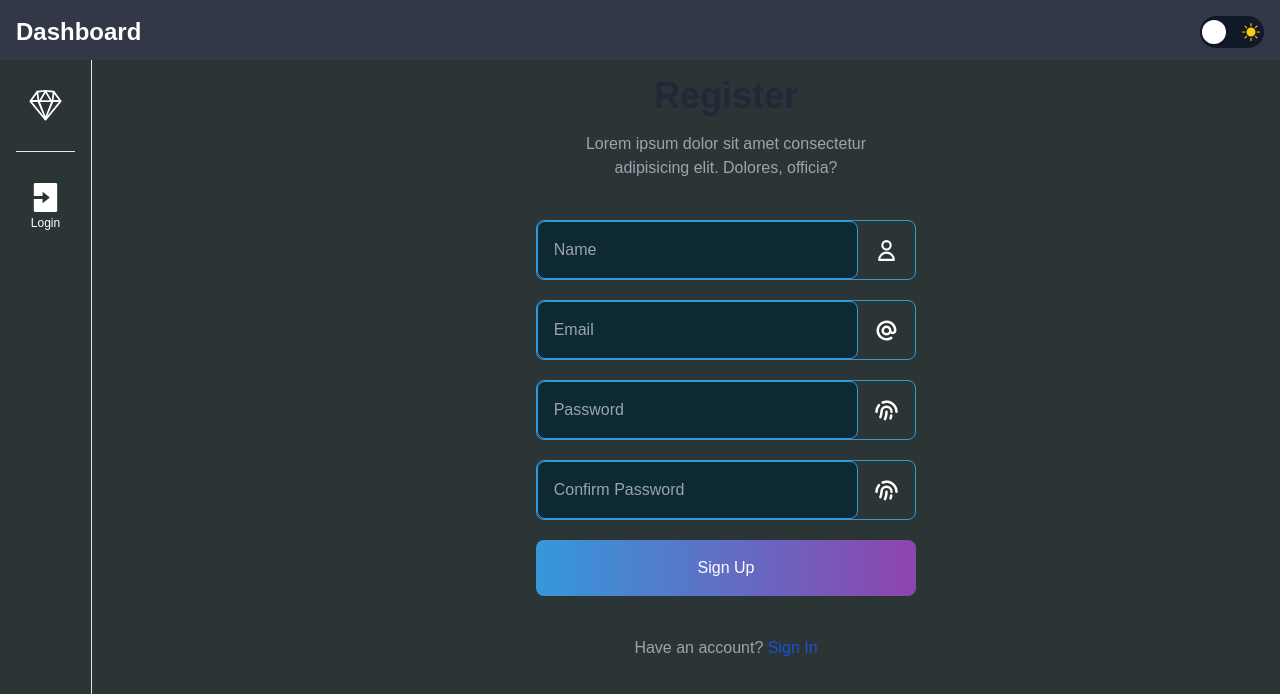
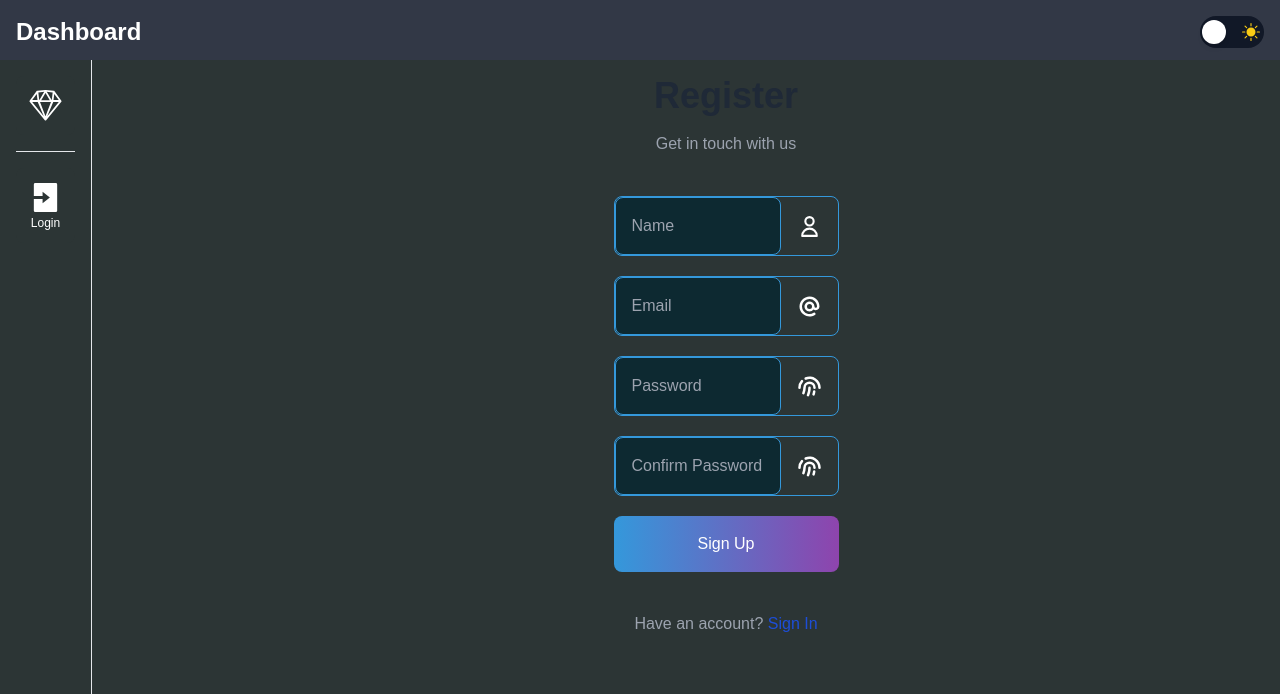
Before and after one commit to WebDevXpert/webserver-admin, a Next.js app: page /register in a window 1280 px wide. Shown: the top 694 px of the page. Built offline with nearby package versions, Linux system fonts and the light colour scheme; no server answers.

Commit message:
MAIN || updated production url

```diff
--- a/next.config.js
+++ b/next.config.js
@@ -8,6 +8,7 @@ const nextConfig = {
     GITHUB_SECRET: '63b9f52bd12f05ae15c53f64e14b877850c2ca91',
     JWT_SECRET: 'khgfkhfhsbdshbdshbdifvbdsh',
     MONGO_URL: 'mongodb+srv://TastyDelights:TastyDelights@cluster0.rezrvcy.mongodb.net/WebServer',
+    NEXT_PUBLIC_API_BASE_URL:'https://webserver-admin.vercel.app'
   },
 }
 module.exports = nextConfig;
--- a/pages/register.js
+++ b/pages/register.js
@@ -99,7 +99,7 @@ export default function Register() {
                     <div className='title'>
                         <h1 className='text-gray-800 text-4xl font-bold py-4'>Register</h1>
                         <p className='w-3/4 mx-auto text-gray-400'>
-                            Lorem ipsum dolor sit amet consectetur adipisicing elit. Dolores, officia?
+                            Get in touch with us
                         </p>
                     </div>
 
```
